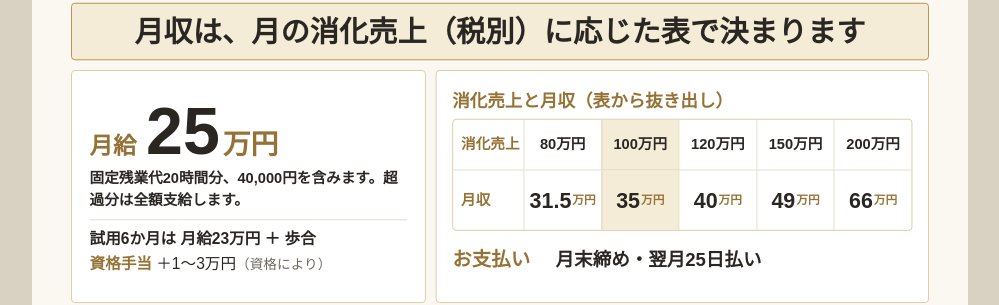
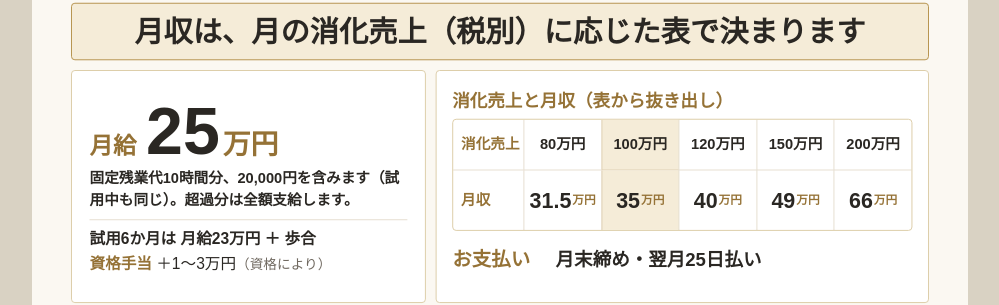
Before and after one commit to yagi-debug/arshe-corp-website, a plain HTML site: page pilates-hatarakikata/index.html in a window 1280 px wide. Shown: the part 3431-3736 px from the top of the page, without its empty margins (140-1139 px from the left). Drawn offline with Linux system fonts and the light colour scheme.

Commit message:
ピラティス 働き方の資料（pilates-hatarakikata/）

```diff
--- a/pilates-hatarakikata/index.html
+++ b/pilates-hatarakikata/index.html
@@ -506,7 +506,7 @@
     <div class="row" style="flex:1">
       <div class="box c" style="width:364px;flex:none;padding:10px 18px">
         <div class="hw" style="flex-wrap:nowrap;align-items:baseline;gap:10px"><span class="hd" style="margin:0;font-size:24px">月給</span><span class="num" style="--fs:68px">25<small>万円</small></span></div>
-        <div class="nt" style="font-weight:600;margin-top:4px;color:var(--ink);font-size:15px">固定残業代20時間分、40,000円を含みます。超過分は全額支給します。</div>
+        <div class="nt" style="font-weight:600;margin-top:4px;color:var(--ink);font-size:15px">固定残業代10時間分、20,000円を含みます（試用中も同じ）。超過分は全額支給します。</div>
         <div style="border-top:1px solid var(--line);margin-top:8px;padding-top:6px" class="tx"><span style="font-weight:800;font-size:16px">試用6か月は 月給23万円 ＋ 歩合</span></div>
         <div class="tx" style="font-size:16px;margin-top:2px"><span class="gd">資格手当</span> ＋1〜3万円<small class="nt">（資格により）</small></div>
       </div>
```
Also changed, not shown: 1 other file.
